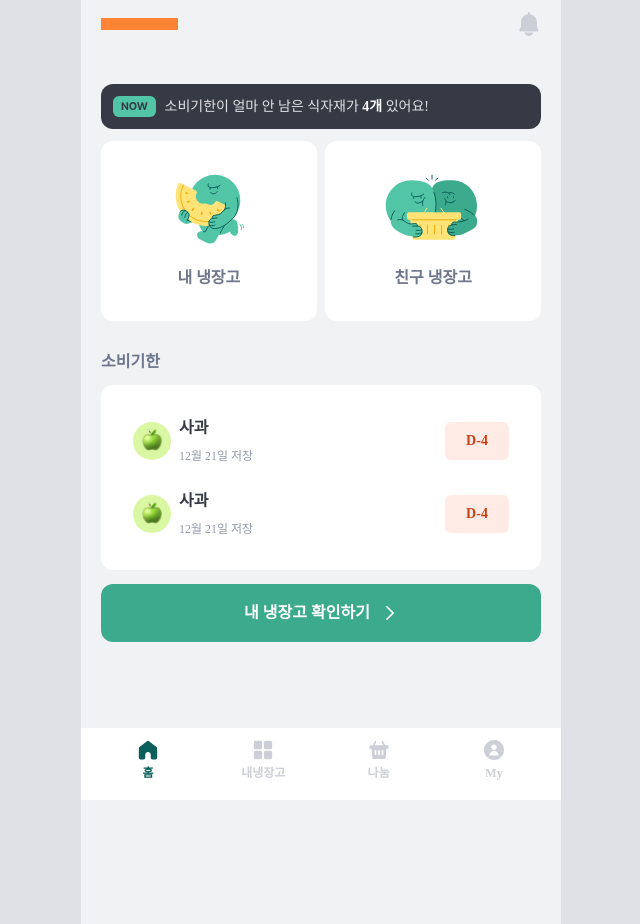
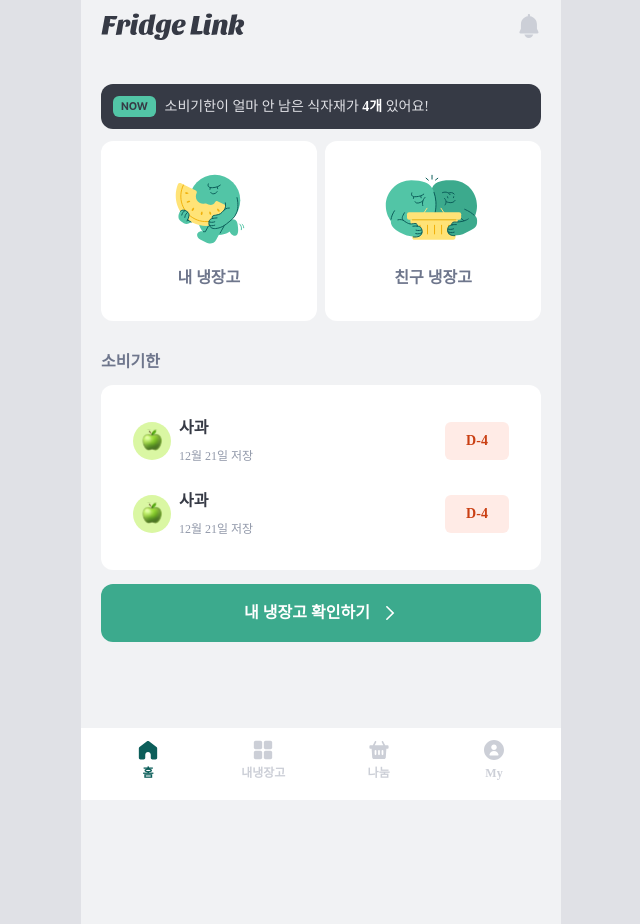
Before and after one commit to DDD-Community/fridge-link-web, a Next.js app: page /home in a window 1280 px wide. Shown: the whole page, without its empty margins (319-959 px from the left). Built offline with nearby package versions, Linux system fonts and the light colour scheme; a web font is replaced by a local one.

Commit message:
feat: 로고 이미지 추가
홈, 로그인 페이지

```diff
--- a/src/components/organisms/Header.tsx
+++ b/src/components/organisms/Header.tsx
@@ -32,7 +32,7 @@ const Header: React.FC<{
 
   return (
     <div
-      className={`flex justify-center items-center fixed top-0 w-screen max-w-[480px] py-[12px] px-[20px] z-[1000] ${background}`}
+      className={`flex ${headerLeft ? 'justify-between' : 'justify-center'} items-center fixed top-0 w-screen max-w-[480px] py-[12px] px-[20px] z-[1000] ${background}`}
     >
       {headerLeft ?? (
         <button
@@ -45,11 +45,13 @@ const Header: React.FC<{
           />
         </button>
       )}
-      <div className="flex justify-center text-center w-full">
-        <p className="heading3-bold text-gray8 pt-1">
-          {typeof headerTitle === 'string' ? headerTitle : ''}
-        </p>
-      </div>
+      {!headerLeft && (
+        <div className="flex justify-center text-center w-full">
+          <p className="heading3-bold text-gray8 pt-1">
+            {typeof headerTitle === 'string' ? headerTitle : ''}
+          </p>
+        </div>
+      )}
       {headerRight ?? <div className="w-7" />}
     </div>
   );
--- a/src/pages/home/index.tsx
+++ b/src/pages/home/index.tsx
@@ -1,5 +1,6 @@
 import { type NextPage } from 'next';
 import MyFridgeImg from '@/assets/images/img_home_my.svg';
+import LogoTextImg from '@/assets/logos/text_logo_m.svg';
 import FriendsFridgeImg from '@/assets/images/img_home_friend.svg';
 import { GreenArrowButton } from '@/components/atoms';
 import { NearExpirationWarnBox, SvgAndTextBox } from '@/components/molecules';
@@ -14,7 +15,7 @@ const Home: NextPage = () => {
     <div className="pt-[52px]">
       <Header
         headerTitle={''}
-        headerLeft={<div className="w-[100px] h-3 bg-point2" />}
+        headerLeft={<LogoTextImg />}
         headerRight={
           <div>
             <AlarmIcon />
--- a/src/pages/login/index.tsx
+++ b/src/pages/login/index.tsx
@@ -1,6 +1,7 @@
 import MonstersImg from '@/assets/images/img_login_monsters.svg';
 import KaKaoImg from '@/assets/images/img_login_kakao.svg';
 import GoogleImg from '@/assets/images/img_login_google.svg';
+import LogoTextImg from '@/assets/logos/text_logo_l.svg';
 import { type NextPage } from 'next';
 import { useGetKakaoToken } from '@/hooks/queries/login';
 
@@ -35,7 +36,7 @@ const LoginPage: NextPage = () => {
         <div className="heading4-semibold text-gray8 mt-[18px] mb-[6px]">
           냉장고 관리, 얼른 시작해봐요
         </div>
-        <div>로고</div>
+        <LogoTextImg />
       </div>
       <div className="flex flex-col items-center gap-[24px]">
         <div className="flex items-center">
@@ -44,8 +45,8 @@ const LoginPage: NextPage = () => {
           <div className="flex-1 w-[96px] h-[1px] bg-gray6"></div>
         </div>
         <div className="flex gap-[20px]">
+          <GoogleImg onClick={handleGoogleClick} />
           <KaKaoImg onClick={handleKaKaoClick} />
-          <GoogleImg onClick={handleGoogleClick} />
         </div>
       </div>
     </section>
```
Also changed, not shown: src/assets/logos/text_logo_l.svg (added), src/assets/logos/text_logo_m.svg (added).
